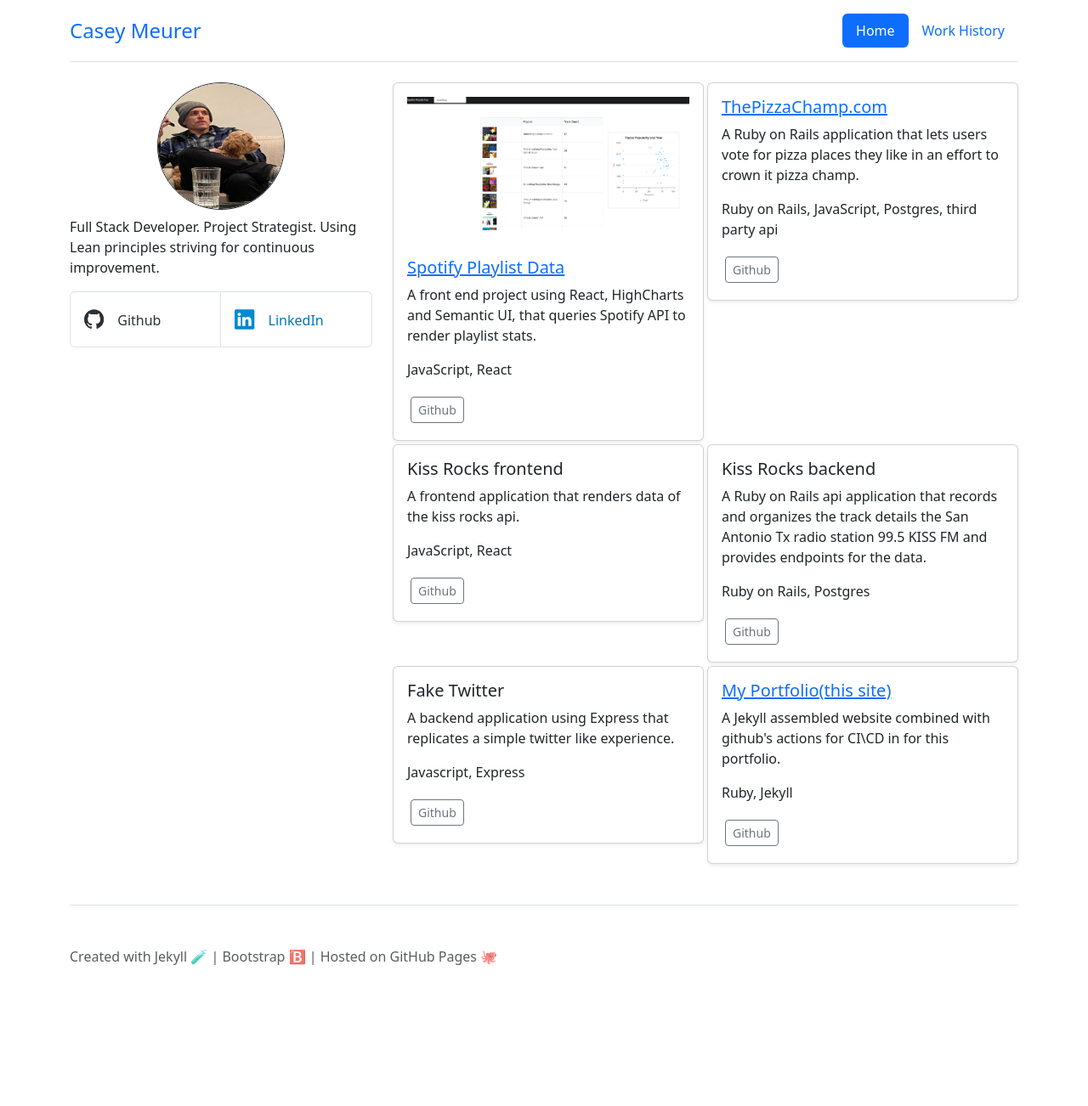
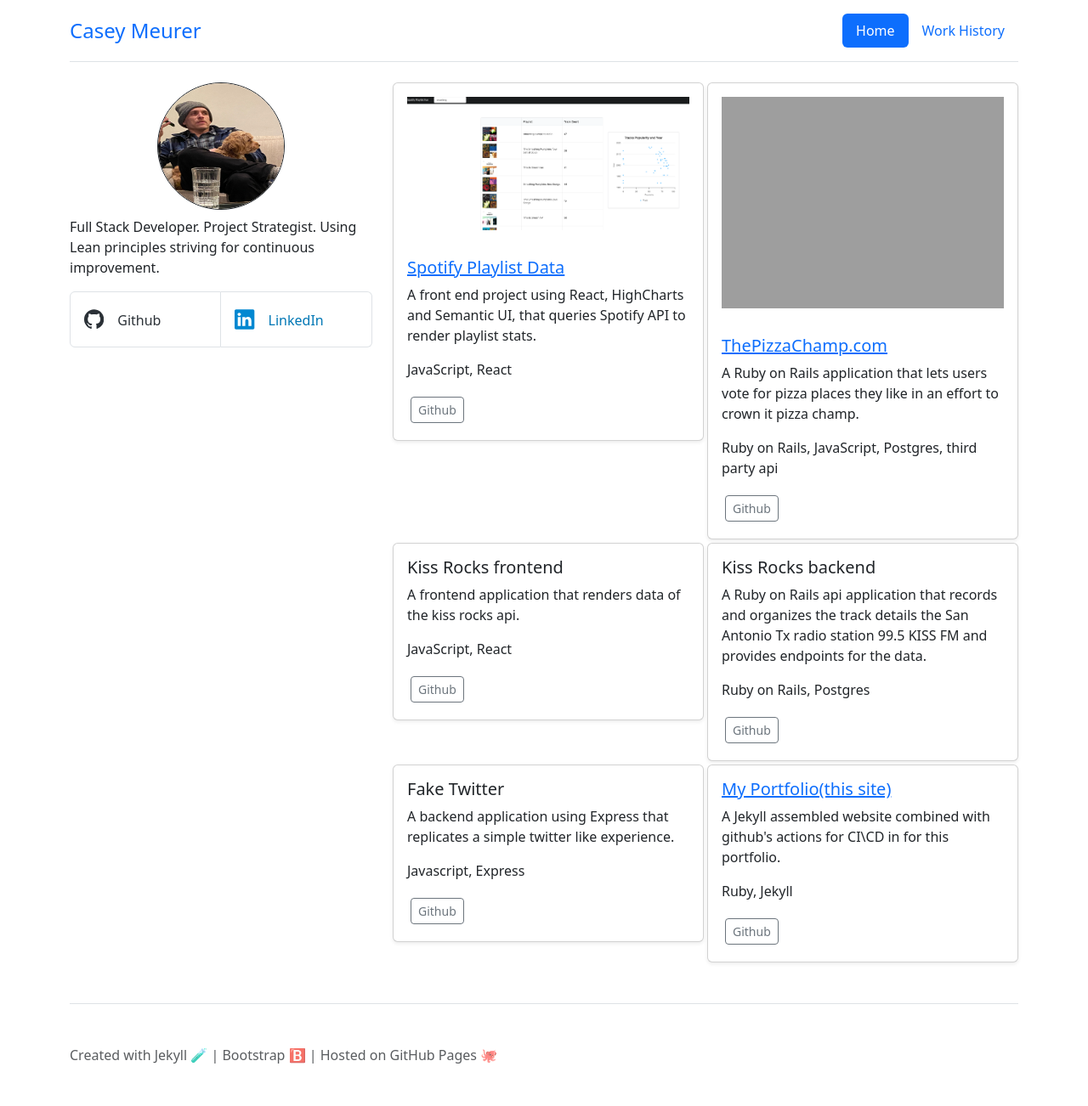
Before and after one commit to Meerkat81/my_portfolio, a Jekyll site: the page built from index.html, in a window 1280 px wide. Shown: the whole page at 85% size. Built offline with Jekyll 4.4.1, drawn with Linux system fonts in a browser that asks for light colours; before the commit the page ends 1186 px from its top, so only the background shows below that.

Commit message:
add pizza champ

```diff
--- a/_data/github_repos.yml
+++ b/_data/github_repos.yml
@@ -9,6 +9,7 @@
   url: https://www.thepizzachamp.com
   repo: https://github.com/Meerkat81/boss-pizza
   description: A Ruby on Rails application that lets users vote for pizza places they like in an effort to crown it pizza champ.
+  image: pizza-champ.png
   techs: Ruby on Rails, JavaScript, Postgres, third party api
 
 - title: Kiss Rocks frontend
```
Also changed, not shown: 1 other file.
